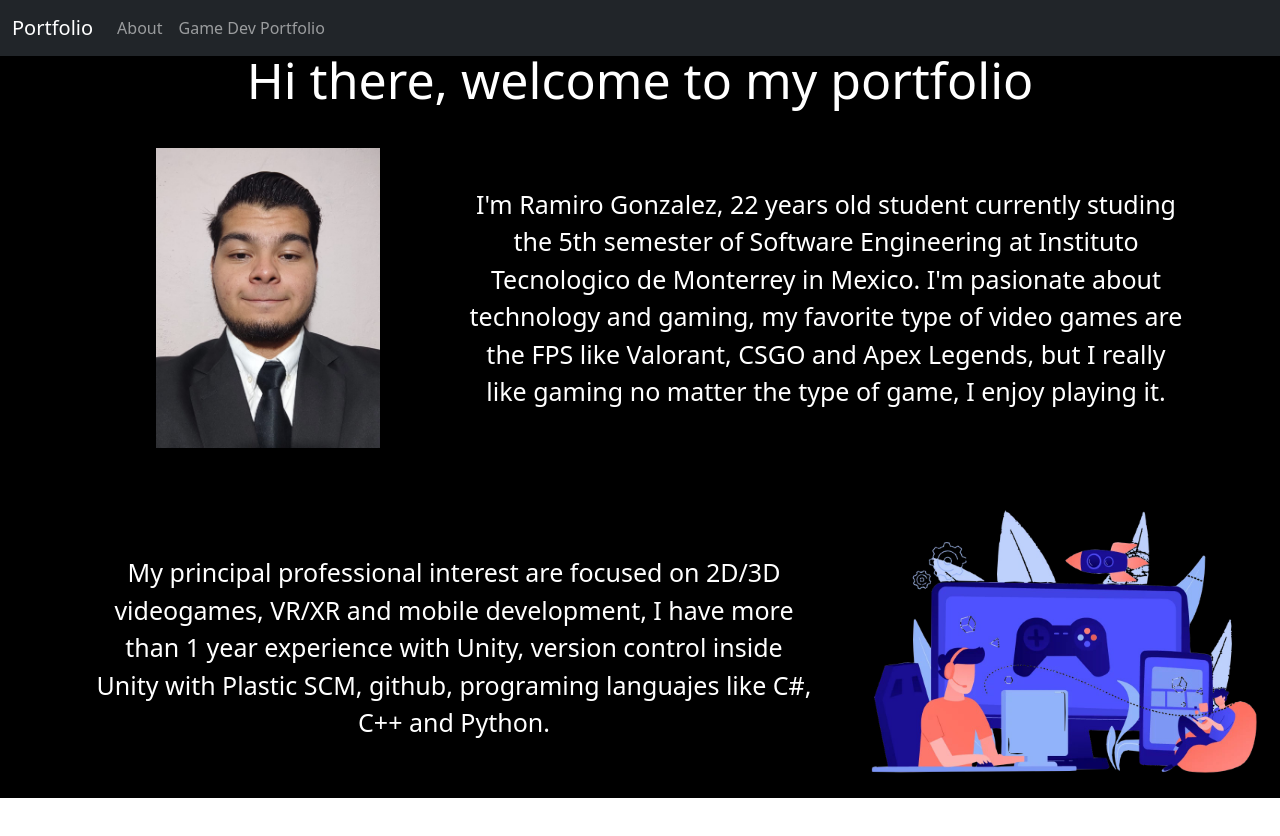
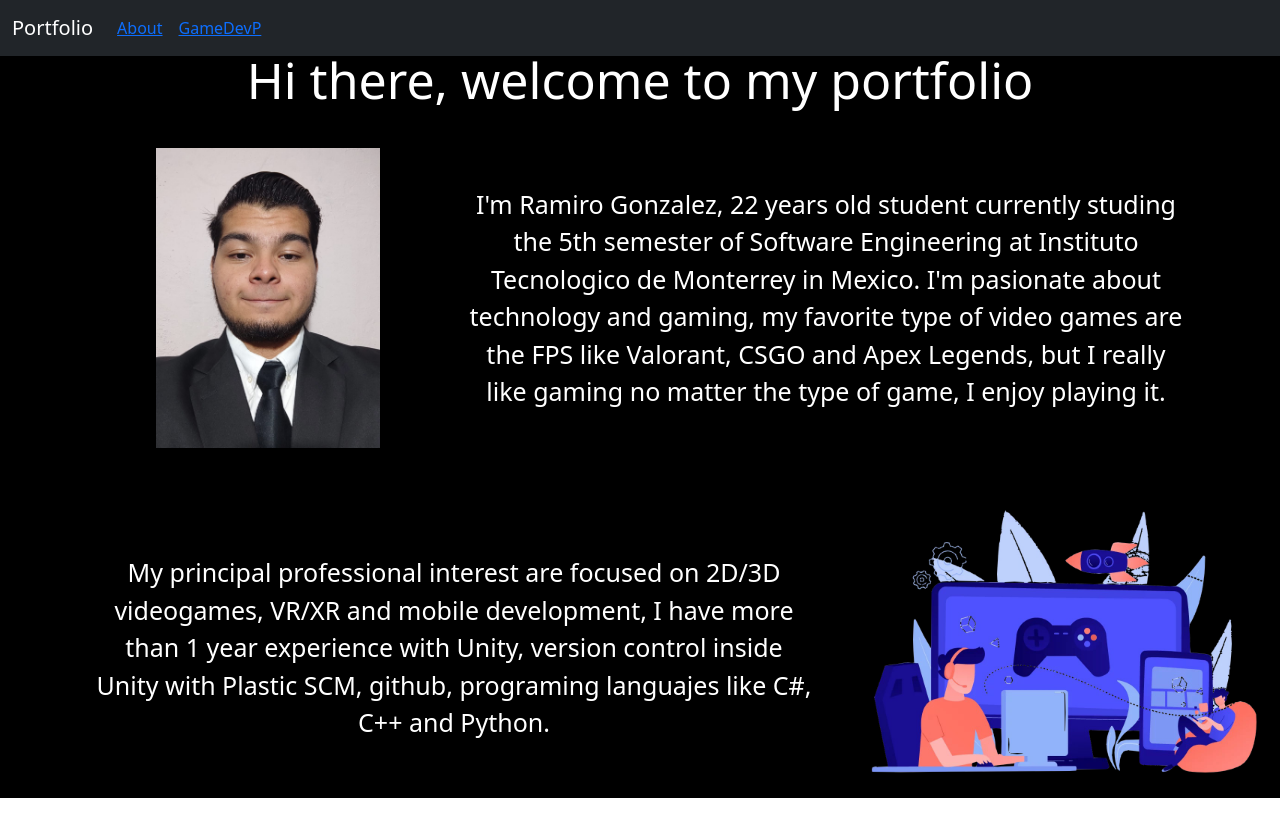
Before and after one commit to RamiroGonzalezDavila/RamiroGonzalezDavila.github.io, a React (Vite) app: page /#/ in a window 1280 px wide. Shown: the top 836 px of the page. Built offline with nearby package versions, Linux system fonts and the light colour scheme.

Commit message:
hash to route

```diff
--- a/src/components/NavBar.jsx
+++ b/src/components/NavBar.jsx
@@ -12,8 +12,8 @@ return (
         <Container style={{margin:"0"}}>
             <Navbar.Brand >Portfolio</Navbar.Brand>
             <Nav className='me-auto'>
-                <Nav.Link href="/">About</Nav.Link>
-                <Nav.Link href="/GameDevP">Game Dev Portfolio</Nav.Link>
+                <Nav.Link><Link to="/">About</Link></Nav.Link>
+                <Nav.Link><Link to="/GameDevP">GameDevP</Link></Nav.Link>
             </Nav>
         </Container>
     </Navbar>
```
